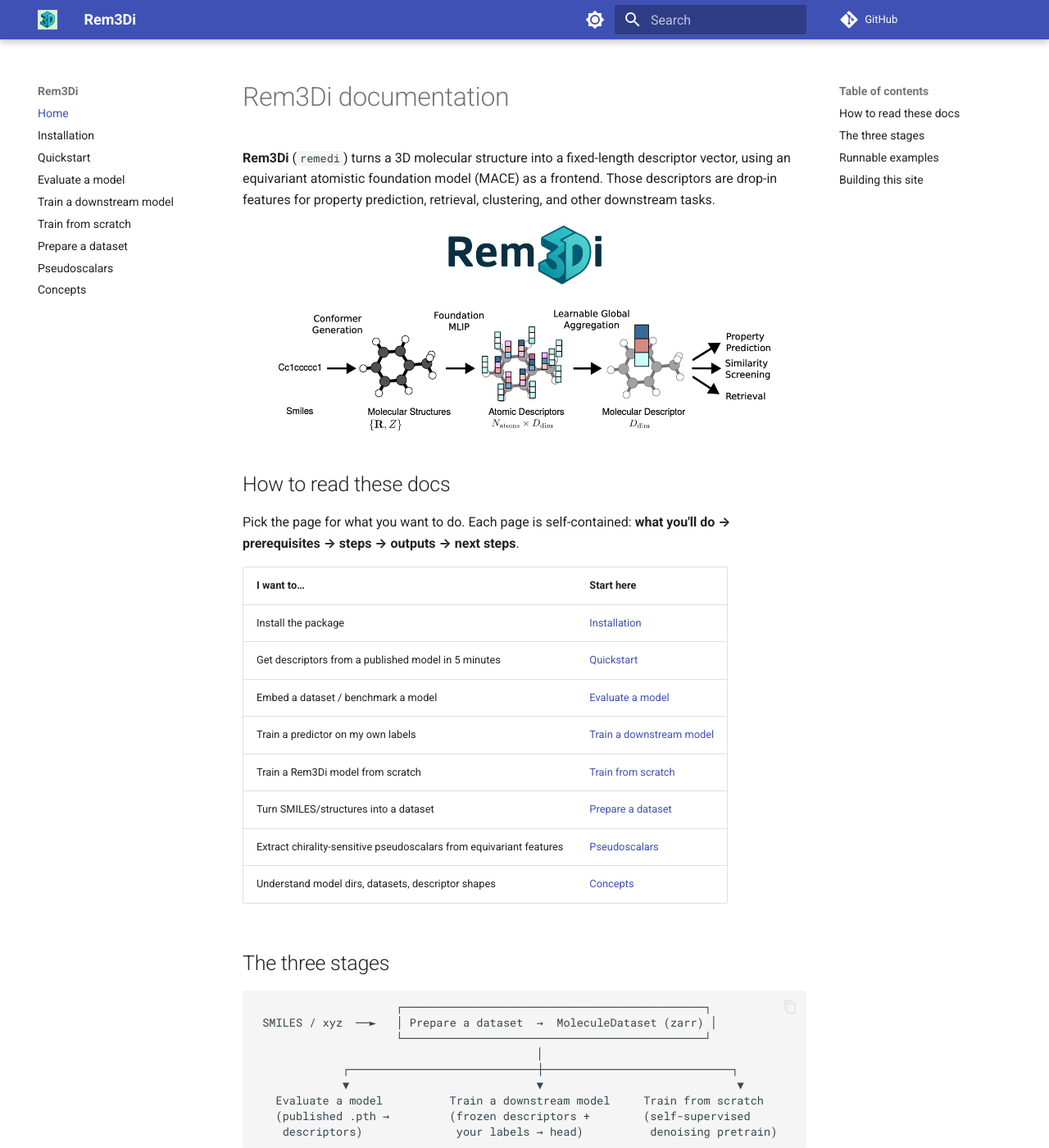
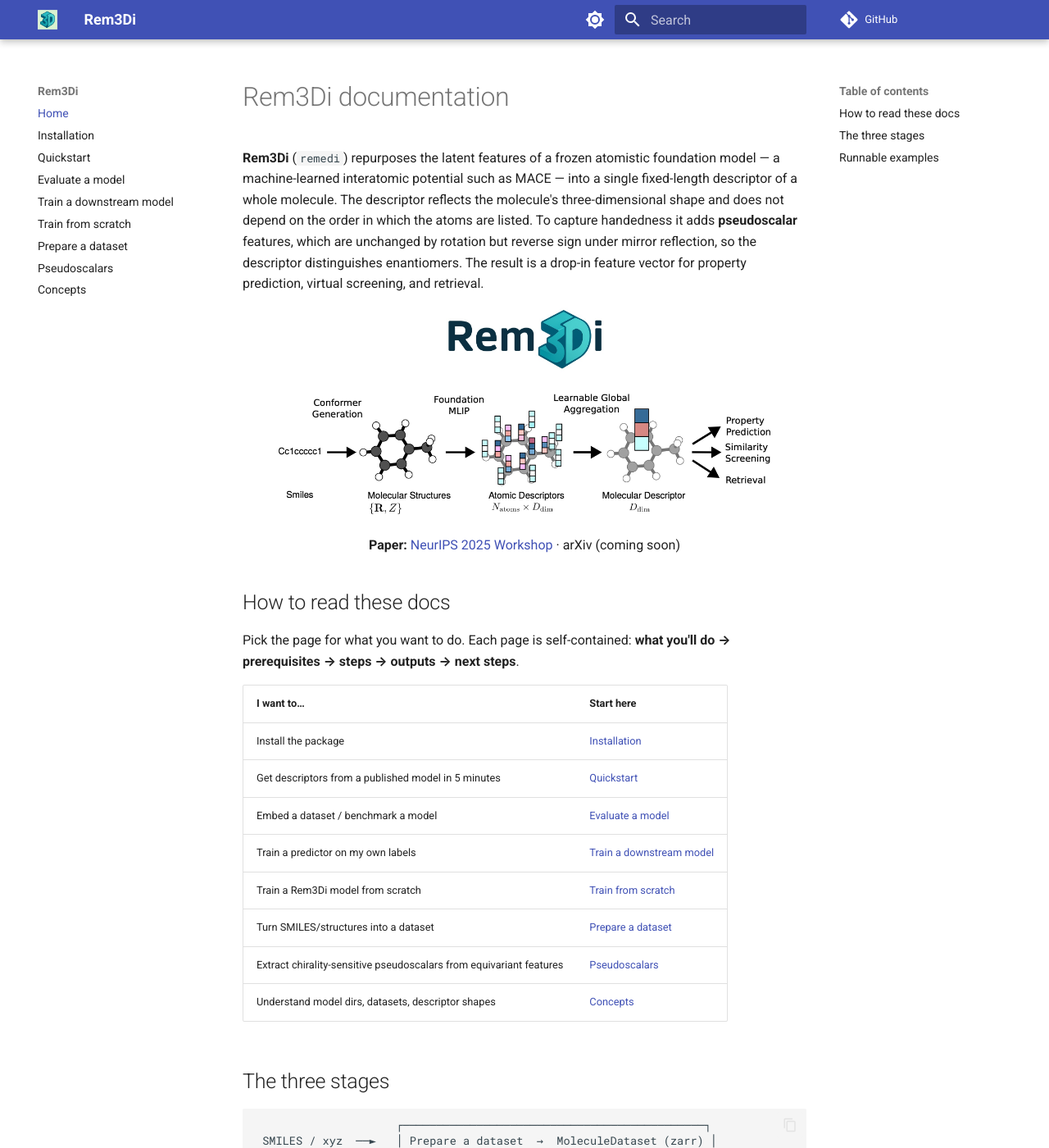
Before and after one commit to molsuit/Rem3Di, an MkDocs documentation site: the page built from docs/index.md, in a window 1280 px wide and 1400 px high. Shown: the whole window at 82% size. Built offline with MkDocs 1.6.1 and Material for MkDocs 9.7.7, drawn with Linux system fonts in a browser that asks for light colours; comment, search, counter and statistics services are not loaded; some of the changed text lies outside the part shown.

Commit message:
docs: paper-aligned wording, brand banner color, paper links

````diff
--- a/docs/index.md
+++ b/docs/index.md
@@ -1,12 +1,22 @@
 # Rem3Di documentation
 
-**Rem3Di** (`remedi`) turns a 3D molecular structure into a fixed-length
-descriptor vector, using an equivariant atomistic foundation model (MACE) as a
-frontend. Those descriptors are drop-in features for property prediction,
-retrieval, clustering, and other downstream tasks.
+**Rem3Di** (`remedi`) repurposes the latent features of a frozen atomistic
+foundation model — a machine-learned interatomic potential such as MACE — into a
+single fixed-length descriptor of a whole molecule. The descriptor reflects the
+molecule's three-dimensional shape and does not depend on the order in which the
+atoms are listed. To capture handedness it adds **pseudoscalar** features, which
+are unchanged by rotation but reverse sign under mirror reflection, so the
+descriptor distinguishes enantiomers. The result is a drop-in feature vector for
+property prediction, virtual screening, and retrieval.
 
 <p align="center">
   <img src="header-rem3di.jpg" alt="Rem3Di" width="600"/>
+</p>
+
+<p align="center">
+  <strong>Paper:</strong>
+  <a href="https://openreview.net/challenge?redirect=%2Fpdf%3Fid%3DjOmZsvXoK5" target="_blank" rel="noopener">NeurIPS 2025 Workshop</a>
+  &middot; arXiv (coming soon)
 </p>
 
 ## How to read these docs
@@ -52,12 +62,3 @@ Short, copy-and-adapt notebooks live in [`examples/`](https://github.com/steffen
 - `03_build_dataset_from_smiles.ipynb` — SMILES → MoleculeDataset
 - `04_pretrain_mini.ipynb` — a smoke-sized pretraining run
 - `05_pseudoscalars.ipynb` — equivariant features → chirality-sensitive pseudoscalars (CPU, no model)
-
-## Building this site
-
-These pages are plain Markdown. To render them as an HTML site:
-
-```bash
-pip install mkdocs-material
-mkdocs serve   # http://127.0.0.1:8000
-```
--- a/mkdocs.yml
+++ b/mkdocs.yml
@@ -1,5 +1,5 @@
 site_name: Rem3Di
-site_description: Learning smooth, chiral 3D molecular representations from equivariant atomistic foundation models
+site_description: Learning smooth, chiral 3D molecular descriptors from atomistic foundation models
 repo_url: https://github.com/steffen-wedig/3DMolecularDescriptors
 docs_dir: docs
 
@@ -16,6 +16,9 @@ theme:
       toggle: { icon: material/brightness-7, name: Dark mode }
     - scheme: slate
       toggle: { icon: material/brightness-4, name: Light mode }
+
+extra_css:
+  - stylesheets/extra.css
 
 markdown_extensions:
   - admonition
````
Also changed, not shown: other parts of docs/index.md (+1 -1 lines), docs/concepts.md (+6 -3 lines), docs/prepare-a-dataset.md (+1 -1 lines), docs/quickstart.md (+1 -1 lines).
